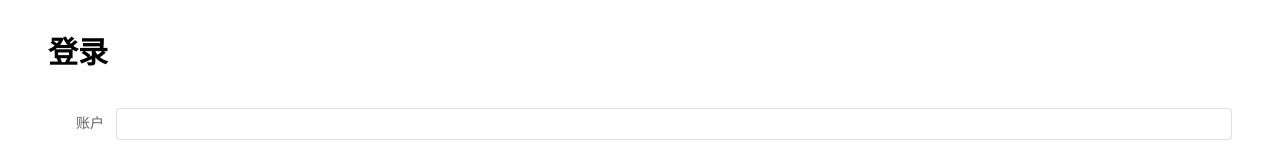
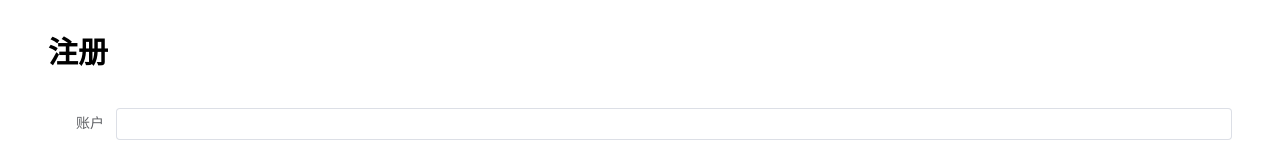
Before and after one commit to StudyPavilion/auto_task, a Vue app in the folder front_end/: page /register in a window 1280 px wide. Shown: the top 157 px of the page. Built offline with nearby package versions, Linux system fonts and the light colour scheme.

Commit message:
完善用户页退出登录

```diff
--- a/front_end/src/components/TopMenu.vue
+++ b/front_end/src/components/TopMenu.vue
@@ -17,7 +17,7 @@
               <el-menu-item index="switch_account">
                 <span>切换账号</span>
               </el-menu-item>
-              <el-menu-item index="log_out">
+              <el-menu-item index="/login">
                 <span>退出登录</span>
               </el-menu-item>
             </el-sub-menu>
--- a/front_end/src/views/Register.vue
+++ b/front_end/src/views/Register.vue
@@ -3,7 +3,7 @@
     <div class="common-layout">
         <el-container>
             <el-header>
-                <h1>登录</h1>
+                <h1>注册</h1>
             </el-header>
             <el-main>
                 <el-form :model="registerData" label-width="auto" style="min-width: 600px">
```
